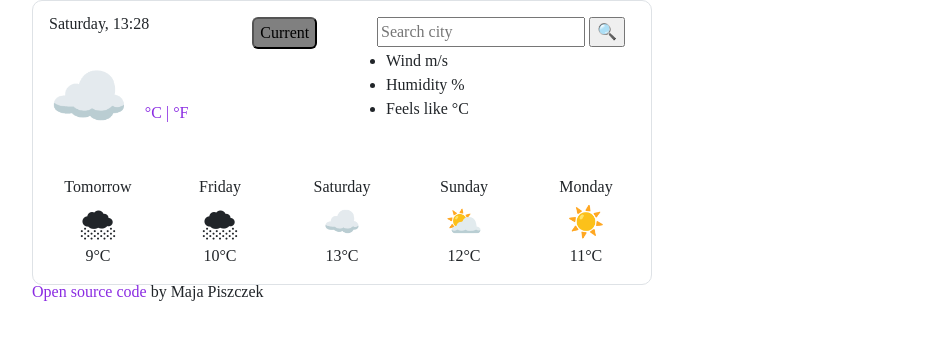
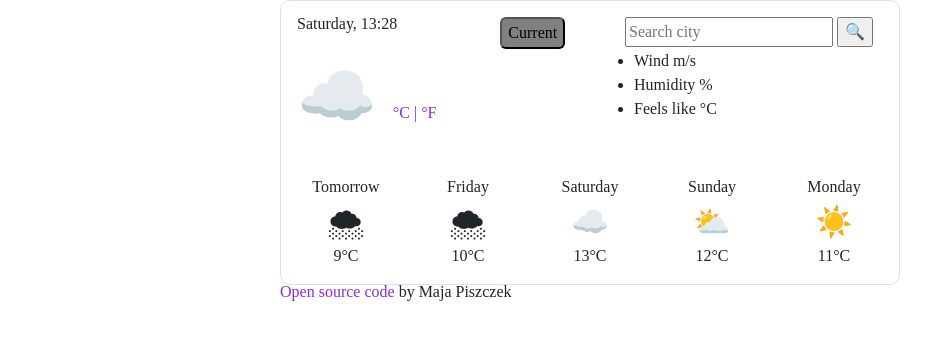
Before and after one commit to majapiszczek/weather-app-shecodes, a plain HTML site: page index.html in a window 1280 px wide. Shown: the whole page, without its empty margins (50-981 px from the left). Drawn offline with nearby package versions, Linux system fonts and the light colour scheme; no server answers.

Commit message:
updated css

```diff
--- a/src/style.css
+++ b/src/style.css
@@ -37,6 +37,7 @@ a {
   border-radius: 10px;
   padding: 16px;
   max-width: 620px;
+  margin: 0 auto;
 }
 
 .currently {
@@ -51,3 +52,8 @@ a {
 .icon {
   font-size: 30px;
 }
+
+#github {
+  max-width: 620px;
+  margin: 0 auto;
+}
```
